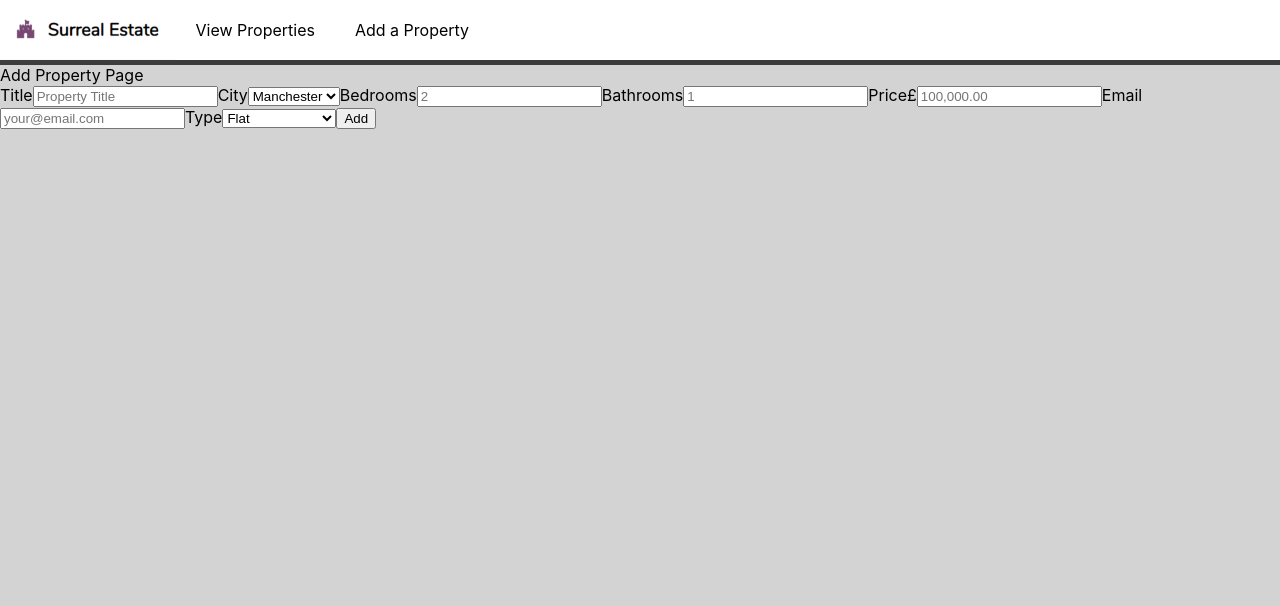
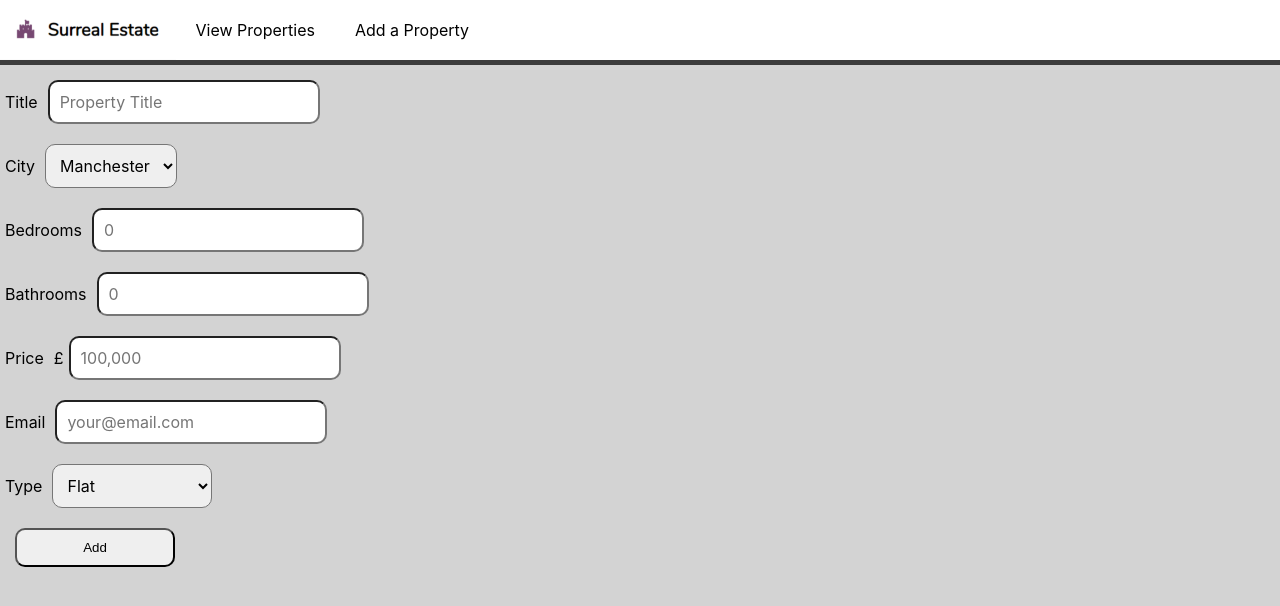
Before and after one commit to tdot124/surreal-estate, a React (Create React App) app: page /add-property in a window 1280 px wide. Shown: the top 606 px of the page. Built offline with nearby package versions, Linux system fonts and the light colour scheme; the HTML template or start-up script is replaced by a standard one; a web font is replaced by a local one.

Commit message:
added some styling to add property form

```diff
--- a/src/components/AddProperty.jsx
+++ b/src/components/AddProperty.jsx
@@ -1,4 +1,5 @@
 import React, { useState } from "react";
+import "../styles/add-property.css";
 
 const AddProperty = () => {
   const initialState = {
@@ -26,11 +27,11 @@ const AddProperty = () => {
 
   return (
     <div className="add-property">
-      <div>Add Property Page</div>
       <form className="add-property-form" onSubmit={handleAddProperty}>
-        <label htmlFor="title">
+        <label className="add-property-label" htmlFor="title">
           Title
           <input
+            className="add-property-input"
             id="title"
             name="title"
             value={fields.title}
@@ -42,6 +43,7 @@ const AddProperty = () => {
         <label htmlFor="city">
           City
           <select
+            className="add-property-select"
             id="city"
             name="city"
             value={fields.city}
@@ -56,41 +58,47 @@ const AddProperty = () => {
         <label htmlFor="bedrooms">
           Bedrooms
           <input
+            className="add-property-input"
             id="bedrooms"
             name="bedrooms"
             value={fields.bedrooms}
             onChange={handleFieldChange}
-            placeholder="2"
+            placeholder="0"
             type="number"
+            min="0"
           />
         </label>
         <label htmlFor="bathrooms">
           Bathrooms
           <input
+            className="add-property-input"
             id="bathrooms"
             name="bathrooms"
             value={fields.bathrooms}
             onChange={handleFieldChange}
-            placeholder="1"
+            placeholder="0"
             type="number"
+            min="0"
           />
         </label>
         <label htmlFor="price">
           Price
-          <span>£</span>
+          <span className="add-property-price-span">£</span>
           <input
+            className="add-property-input"
             id="price"
             name="price"
             value={fields.price}
             onChange={handleFieldChange}
-            placeholder="100,000.00"
-            min="0.01"
-            step="0.01"
+            placeholder="100,000"
+            min="0.00"
+            step="500"
           />
         </label>
         <label htmlFor="email">
           Email
           <input
+            className="add-property-input"
             id="email"
             name="email"
             value={fields.email}
@@ -102,6 +110,7 @@ const AddProperty = () => {
         <label htmlFor="type">
           Type
           <select
+            className="add-property-select"
             id="type"
             name="type"
             value={fields.type}
@@ -117,7 +126,9 @@ const AddProperty = () => {
           </select>
         </label>
 
-        <button type="submit">Add</button>
+        <button className="add-property-button" type="submit">
+          Add
+        </button>
       </form>
     </div>
   );
--- a/src/styles/add-property.css
+++ b/src/styles/add-property.css
@@ -2,11 +2,34 @@
   padding: 5px;
 }
 
-add-property-form {
-  display: flex;
-  flex-direction: column;
+.add-property-form {
+  display: grid;
 }
 
-add-property-label {
+.add-property-input {
+  font-family: inherit;
+  font-size: inherit;
+  padding: 10px;
+  margin: 10px;
+  border-radius: 10px;
+}
 
+.add-property-select {
+  font-family: inherit;
+  font-size: inherit;
+  padding: 10px;
+  margin: 10px;
+  border-radius: 10px;
 }
+
+.add-property-button {
+  padding: 10px;
+  margin: 10px;
+  border-radius: 10px;
+  width: 160px;
+}
+
+.add-property-price-span {
+  padding-left: 10px;
+  margin-right: -5px;
+}
```
